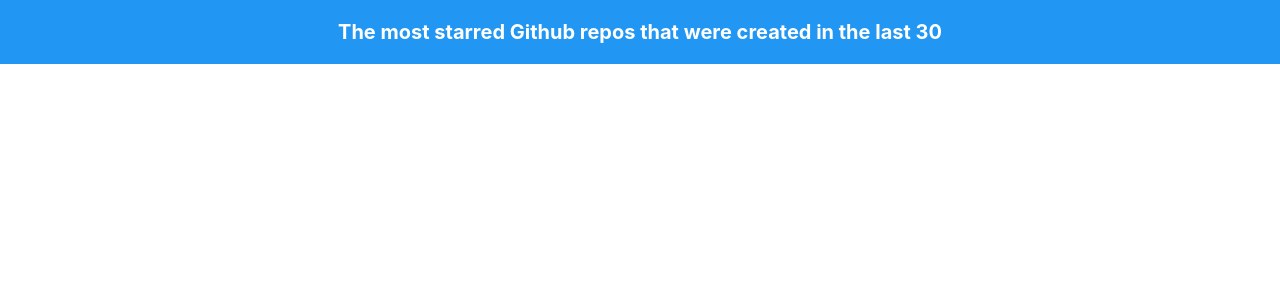
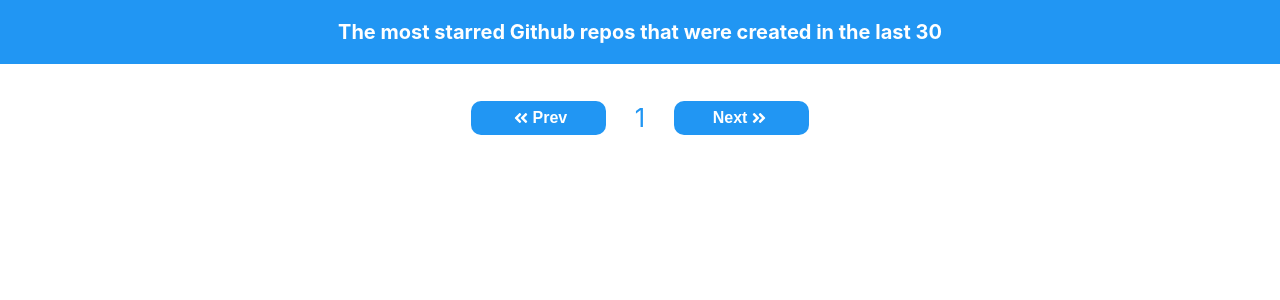
Before and after one commit to wassimnassour/30-most-starred-Github-repos, a React (Create React App) app: page / in a window 1280 px wide. Shown: the top 300 px of the page. Built offline with nearby package versions, Linux system fonts and the light colour scheme; no server answers; the HTML template or start-up script is replaced by a standard one.

Commit message:
add next and prev button

```diff
--- a/package.json
+++ b/package.json
@@ -9,6 +9,7 @@
     "axios": "^0.20.0",
     "react": "^17.0.0",
     "react-dom": "^17.0.0",
+    "react-icons": "^3.11.0",
     "react-loader-spinner": "^3.1.14",
     "react-router-dom": "^5.2.0",
     "react-scripts": "3.4.4",
--- a/src/App.js
+++ b/src/App.js
@@ -1,11 +1,13 @@
 import React, { useEffect, useState } from "react";
 import axios from "axios";
 import Loader from "react-loader-spinner";
+import { Header, Repo, NextPrevButton } from "./components/index";
 
-import { Header, Repo } from "./components/index";
 function App() {
   const [todayDate, setTodayDate] = useState("");
   const [repos, setRepos] = useState(null);
+  const [page, setPage] = useState(1);
+  const [loading, setLoading] = useState(false);
   function setDate() {
     const date = new Date();
     const day = date.getDate() - 1;
@@ -15,28 +17,45 @@
     setTodayDate(today);
   }
 
+  function nextPage() {
+    setLoading(true);
+    setPage(page + 1);
+  }
+
+  function prevPage() {
+    if (page > 1) {
+      setLoading(true);
+      setPage(page - 1);
+    }
+  }
   useEffect(() => {
     setDate();
     todayDate &&
       axios
         .get(
-          `https://api.github.com/search/repositories?q=created:>${todayDate}&sort=stars&order=desc&page=1`
+          `https://api.github.com/search/repositories?q=created:>${todayDate}&sort=stars&order=desc&page=${page}`
         )
         .then((el) => {
           const data = el.data.items;
           setRepos(data);
+          setLoading(false);
         });
-  }, [todayDate]);
-
+  }, [todayDate, page]);
+  console.log(page);
   return (
     <div className="App">
       <Header />
       <main className="main">
-        {repos ? (
+        <NextPrevButton
+          nextPageFn={nextPage}
+          prevPageFn={prevPage}
+          page={page}
+        />
+        {repos && !loading ? (
           <Repo repos={repos} />
         ) : (
           <Loader
-            type="Ball-Triangle"
+            type="Oval"
             color="#00BFFF"
             height={100}
             width={100}
--- a/src/components/index.js
+++ b/src/components/index.js
@@ -1,3 +1,4 @@
 import Header from "./header/header";
 import Repo from "./repo/repo";
-export { Header, Repo };
+import NextPrevButton from "./nextPrevButtons/nextPrevButtons";
+export { Header, Repo, NextPrevButton };
--- /dev/null
+++ b/src/components/nextPrevButtons/nextPrevButtons.jsx
@@ -0,0 +1,20 @@
+import React from "react";
+import { FaAngleDoubleRight } from "react-icons/fa";
+
+import { ButtonsWrapper, Button } from "./nextPrevButtons.style";
+const NextPrevButton = ({ nextPageFn, prevPageFn, page }) => {
+  return (
+    <ButtonsWrapper>
+      <Button onClick={() => prevPageFn()} disabled={page == "1"}>
+      <FaAngleDoubleRight  className="prev"/> Prev
+      </Button>
+
+      <span className="currentPage">{page}</span>
+      <Button onClick={() => nextPageFn()}>
+        Next <FaAngleDoubleRight />
+      </Button>
+    </ButtonsWrapper>
+  );
+};
+
+export default NextPrevButton;
--- /dev/null
+++ b/src/components/nextPrevButtons/nextPrevButtons.style.js
@@ -0,0 +1,36 @@
+import styled from "styled-components";
+
+export const ButtonsWrapper = styled.div`
+  width: 350px;
+  margin: 1rem auto;
+  display: flex;
+  justify-content: center;
+  align-items: center;
+
+  .currentPage {
+    font-size: 1.6rem;
+    margin: 1.4rem;
+    color: #2196f3;
+  }
+`;
+export const Button = styled.button`
+  display: flex;
+  justify-content: center;
+  align-items: center;
+  width: 42%;
+  padding: 0.5rem 0;
+  margin: 0.4rem;
+  font-weight: bold;
+  font-size: 1rem;
+  background: #2196f3;
+  color: white;
+  border: none;
+  border-radius: 10px;
+  outline: none;
+  svg {
+    margin: 0 0.2rem;
+  }
+  .prev {
+    transform: rotate(-180deg);
+  }
+`;
```
Also changed, not shown: 1 other file (tests, documents, lock files or other folders).
